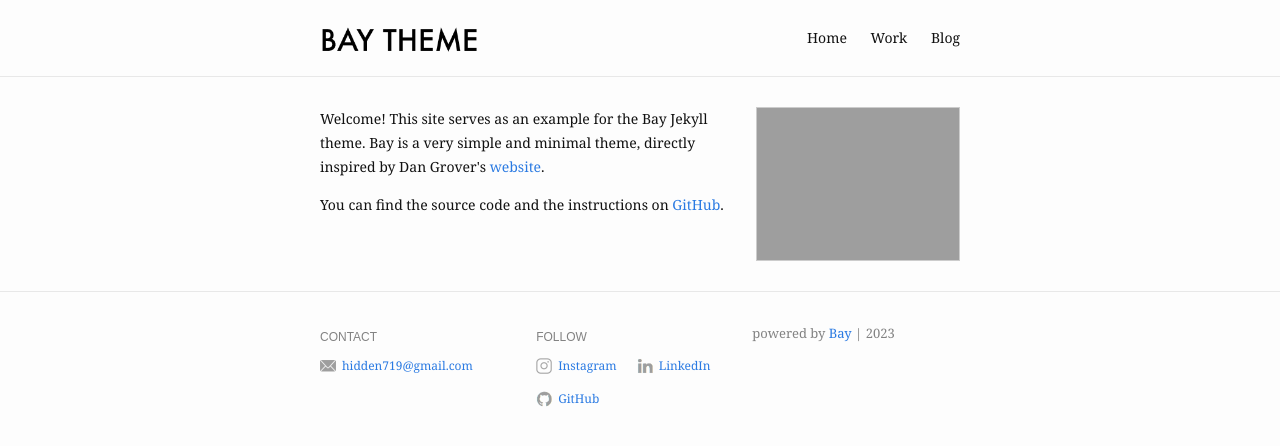
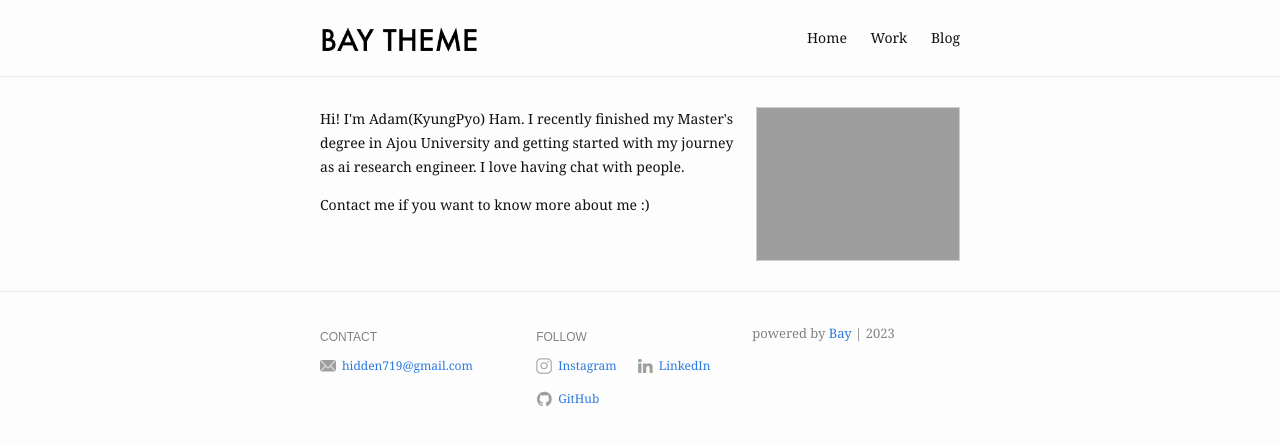
Before and after one commit to hidden719/hidden719.github.io, a Jekyll site: the page built from index.md, in a window 1280 px wide. Shown: the top 446 px of the page. Built offline with Jekyll 4.4.1, drawn with Linux system fonts in a browser that asks for light colours.

Commit message:
main_page_test

```diff
--- a/_config.yml
+++ b/_config.yml
@@ -6,7 +6,7 @@ description: >- # this means to ignore newlines until "baseurl:"
   Welcome! This is Adam_Ham's Page:)
 baseurl: "" # the subpath of the site
 url: "https://hidden719.github.io" # the base hostname & protocol for the site
-og_image: /assets/img/profile-pic.jpeg
+og_image: /assets/img/profile-pic.jpg
 google_analytics: "UA-121636368-3"
 
 header:
--- a/index.md
+++ b/index.md
@@ -6,9 +6,10 @@ profile_picture:
 ---
 
 <p>
-  Welcome! This site serves as an example for the Bay Jekyll theme. Bay is a very simple and minimal theme, directly inspired by Dan Grover's <a href="http://dangrover.com">website</a>.
+Hi! I'm Adam(KyungPyo) Ham.
+
+I recently finished my Master's degree in Ajou University and getting started with my journey as ai research engineer. I love having chat with people.
 </p>
-
 <p>
-  You can find the source code and the instructions on <a href="https://github.com/eliottvincent/bay">GitHub</a>.
+Contact me if you want to know more about me :)
 </p>
```
Also changed, not shown: blog.md (+1 -1 lines), 3 other files.
